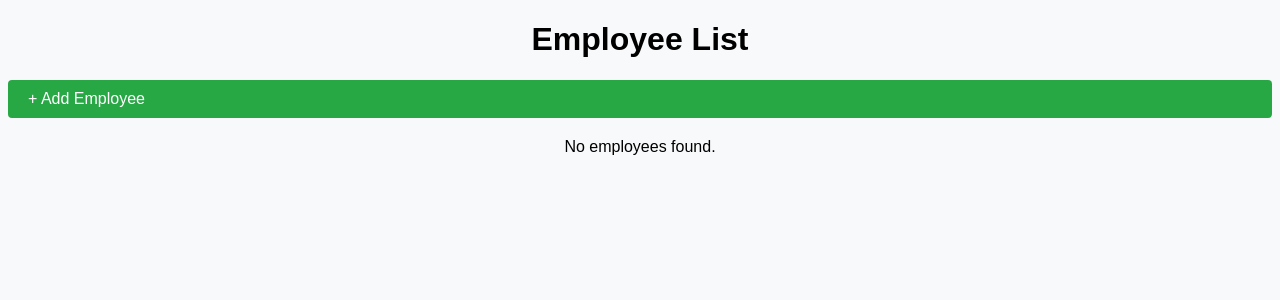
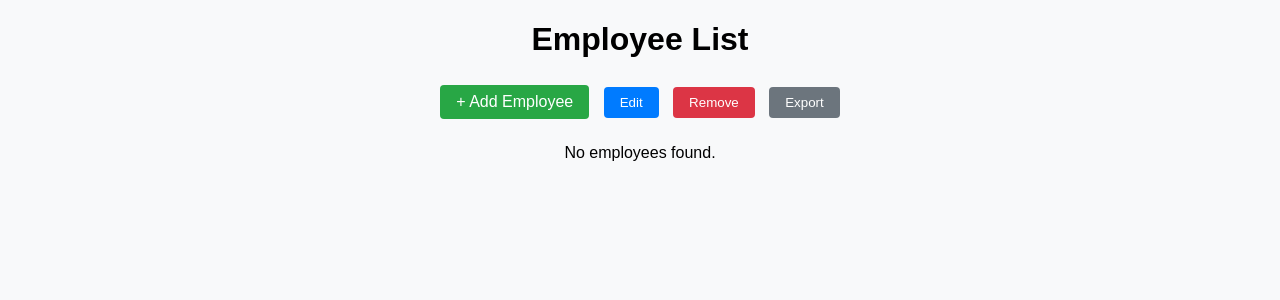
Before and after one commit to hadidi404/payroll_system, a PHP site: page / in a window 1280 px wide. Shown: the top 300 px of the page. Run offline with PHP 8.4, Linux system fonts and the light colour scheme; data that the repository does not hold is empty.

Commit message:
updated index.php

```diff
--- a/index.php
+++ b/index.php
@@ -13,39 +13,48 @@ $result = $conn->query($sql);
   <style>
     body { font-family: Arial, sans-serif; background: #f8f9fa; }
     h1 { text-align: center; }
+
     table {
       margin: auto;
       border-collapse: collapse;
       width: 90%;
       background-color: #fff;
     }
+
     th, td {
       padding: 12px 15px;
       border: 1px solid #ddd;
       text-align: left;
     }
+
     th {
       background-color: #343a40;
       color: #fff;
     }
+
     tr:nth-child(even) { background-color: #f2f2f2; }
-    .actions button {
-      margin: 2px;
-      padding: 6px 10px;
+
+    .btn {
+      padding: 8px 16px;
+      margin: 5px;
       border: none;
       border-radius: 4px;
       cursor: pointer;
+      color: white;
     }
-    .edit-btn { background-color: #007bff; color: white; }
-    .delete-btn { background-color: #dc3545; color: white; }
-    .add-btn {
-      margin: 20px auto;
-      display: block;
-      padding: 10px 20px;
-      background-color: #28a745;
-      color: white;
-      text-decoration: none;
-      border-radius: 4px;
+
+    .add-btn { background-color: #28a745; text-decoration: none; display: inline-block; }
+    .edit-btn { background-color: #007bff; }
+    .delete-btn { background-color: #dc3545; }
+    .export-btn { background-color: #6c757d; }
+
+    .controls {
+      text-align: center;
+      margin: 20px;
+    }
+
+    .highlight {
+      background-color: #ffeeba !important;
     }
   </style>
 </head>
@@ -53,41 +62,104 @@ $result = $conn->query($sql);
 
 <h1>Employee List</h1>
 
-<a href="add.php" class="add-btn">+ Add Employee</a>
+<div class="controls">
+  <a href="add.php" class="btn add-btn">+ Add Employee</a>
+
+  <button class="btn edit-btn" onclick="editSelected()">Edit</button>
+  <button class="btn delete-btn" onclick="deleteSelected()">Remove</button>
+
+  <!-- Export dropdown hidden until clicked -->
+  <form method="POST" action="export.php" style="display:inline;" onsubmit="return validateExport()">
+    <div id="export-options" style="display:none; margin-top:10px;">
+      <select name="format" id="export-format" required>
+        <option value="">-- Select Format --</option>
+        <option value="csv">CSV</option>
+        <option value="excel">Excel</option>
+      </select>
+      <button type="submit" class="btn export-btn">OK</button>
+    </div>
+  </form>
+  <button class="btn export-btn" onclick="showExportOptions()">Export</button>
+</div>
 
 <?php if ($result->num_rows > 0): ?>
+<form id="employee-form">
   <table>
     <thead>
       <tr>
+        <th>Select</th>
         <th>ID</th>
         <th>Name</th>
         <th>Position</th>
         <th>Status</th>
         <th>Board & Lodging</th>
         <th>Food Allowance</th>
-      <th>Actions</th>
       </tr>
     </thead>
     <tbody>
       <?php while($row = $result->fetch_assoc()): ?>
       <tr>
-      <td><?= $row['id'] ?></td>
+        <td><input type="radio" name="selected_id" value="<?= $row['id'] ?>"></td>
+        <td><?= htmlspecialchars($row['id']) ?></td>
         <td><?= htmlspecialchars($row['name']) ?></td>
         <td><?= htmlspecialchars($row['position']) ?></td>
         <td><?= htmlspecialchars($row['status']) ?></td>
         <td><?= htmlspecialchars($row['board_lodging']) ?></td>
         <td><?= htmlspecialchars($row['food_allowance']) ?></td>
-      <td class="actions">
-        <a href="edit.php?id=<?= $row['id'] ?>"><button class="edit-btn">Edit</button></a>
-        <a href="delete.php?id=<?= $row['id'] ?>" onclick="return confirm('Are you sure you want to delete this employee?');"><button class="delete-btn">Delete</button></a>
-      </td>
       </tr>
       <?php endwhile; ?>
     </tbody>
   </table>
+</form>
 <?php else: ?>
   <p style="text-align:center;">No employees found.</p>
 <?php endif; ?>
 
+<script>
+  function getSelectedId() {
+    const radios = document.getElementsByName('selected_id');
+    for (let i = 0; i < radios.length; i++) {
+      if (radios[i].checked) {
+        return radios[i].value;
+      }
+    }
+    return null;
+  }
+
+  function editSelected() {
+    const selectedId = getSelectedId();
+    if (selectedId) {
+      window.location.href = `edit.php?id=${selectedId}`;
+    } else {
+      alert('Please select an employee to edit.');
+    }
+  }
+
+  function deleteSelected() {
+    const selectedId = getSelectedId();
+    if (selectedId) {
+      const confirmDelete = confirm('Are you sure you want to delete this employee?');
+      if (confirmDelete) {
+        window.location.href = `delete.php?id=${selectedId}`;
+      }
+    } else {
+      alert('Please select an employee to remove.');
+    }
+  }
+
+  function showExportOptions() {
+    document.getElementById('export-options').style.display = 'inline-block';
+  }
+
+  function validateExport() {
+    const format = document.getElementById('export-format').value;
+    if (!format) {
+      alert('Please select a format (CSV or Excel).');
+      return false;
+    }
+    return true;
+  }
+</script>
+
 </body>
 </html>
```
Lines whose indentation alone changed are shown as unchanged.
